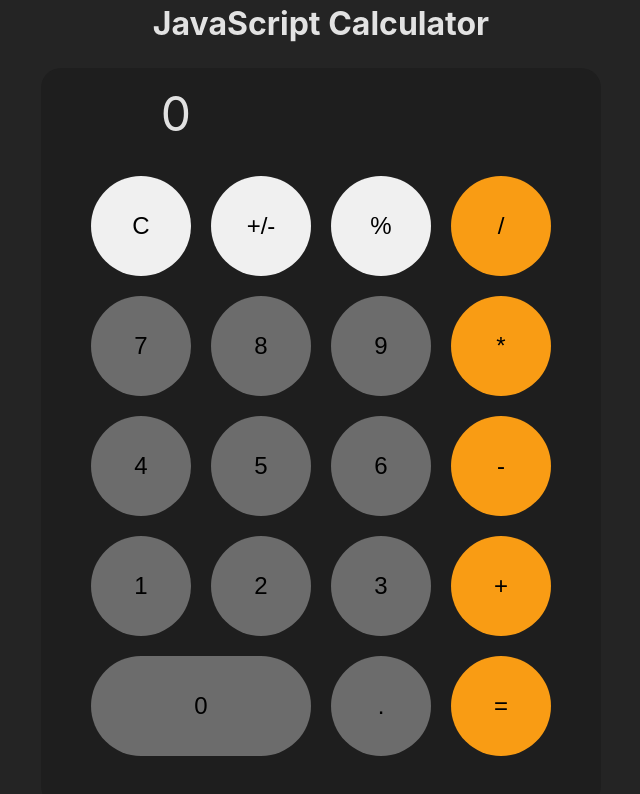
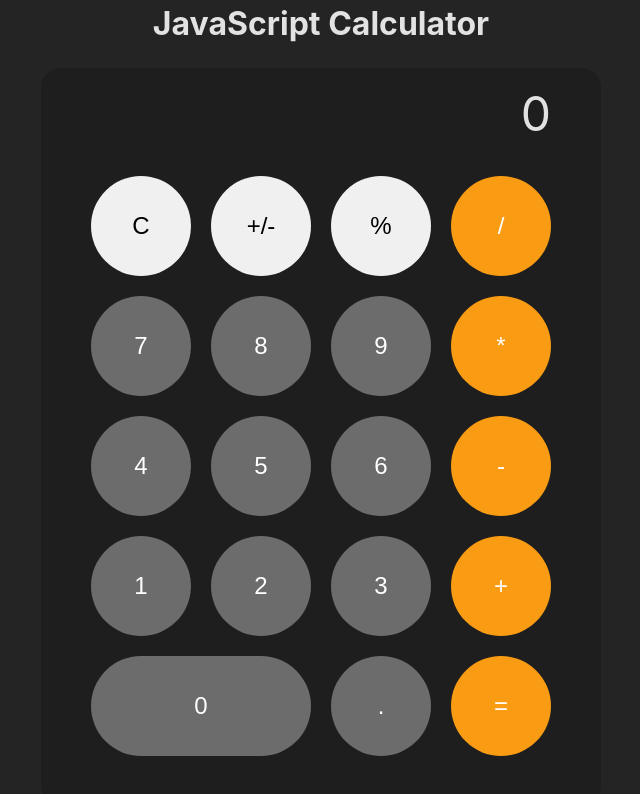
Before and after one commit to E-K8/fcc-javascript-calculator, a React (Vite) app in the folder js-calc/: page / in a window 1280 px wide. Shown: the top 794 px of the page, without its empty margins (319-959 px from the left). Built offline with nearby package versions, Linux system fonts and the light colour scheme.

Commit message:
button styling

```diff
--- a/js-calc/src/App.css
+++ b/js-calc/src/App.css
@@ -37,10 +37,12 @@
 
 .dark-gray {
   background-color: var(--dark-gray);
+  color: white;
 }
 
 .yellow {
   background-color: var(--yellow);
+  color: white;
 }
 
 button {
@@ -66,6 +68,10 @@ button:active {
   font-size: 30px;
   height: 30px;
   color: var(--dark-gray);
+}
+
+#display {
+  grid-area: display;
 }
 
 #divide {
```
